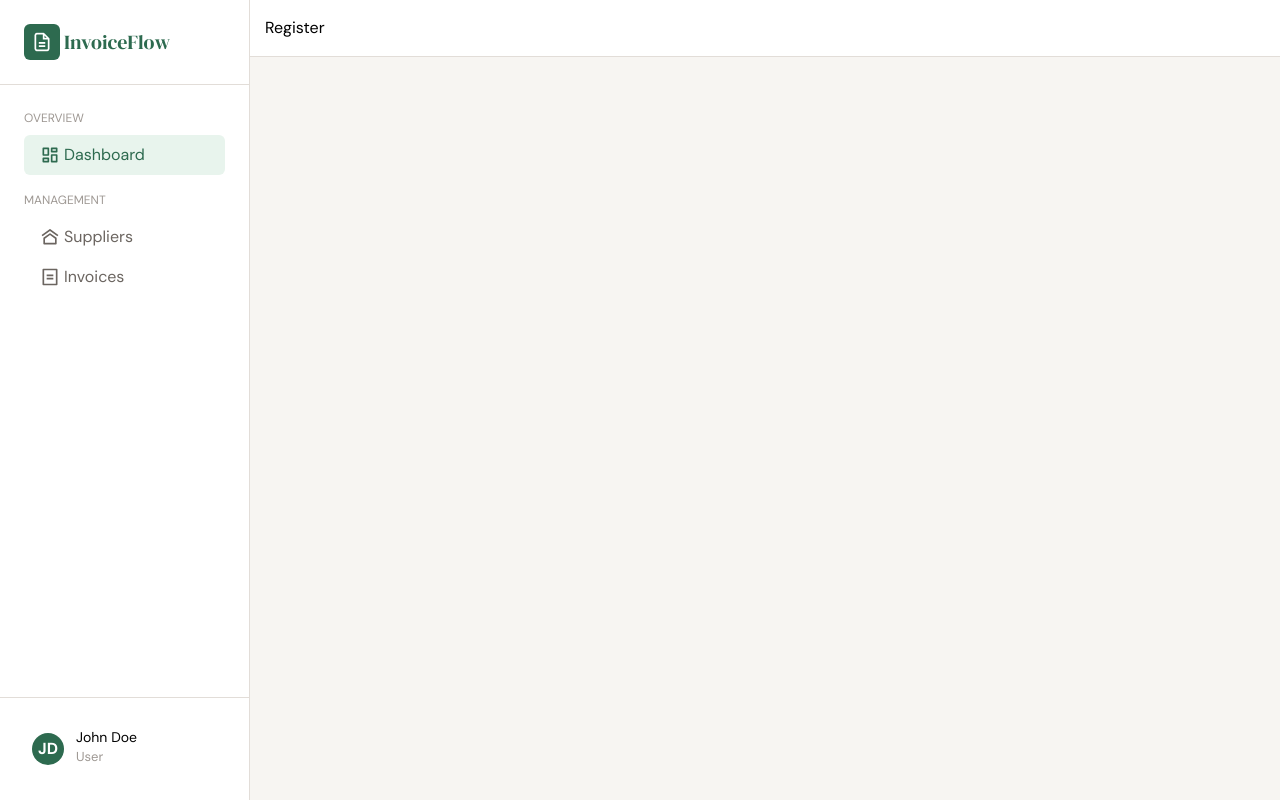
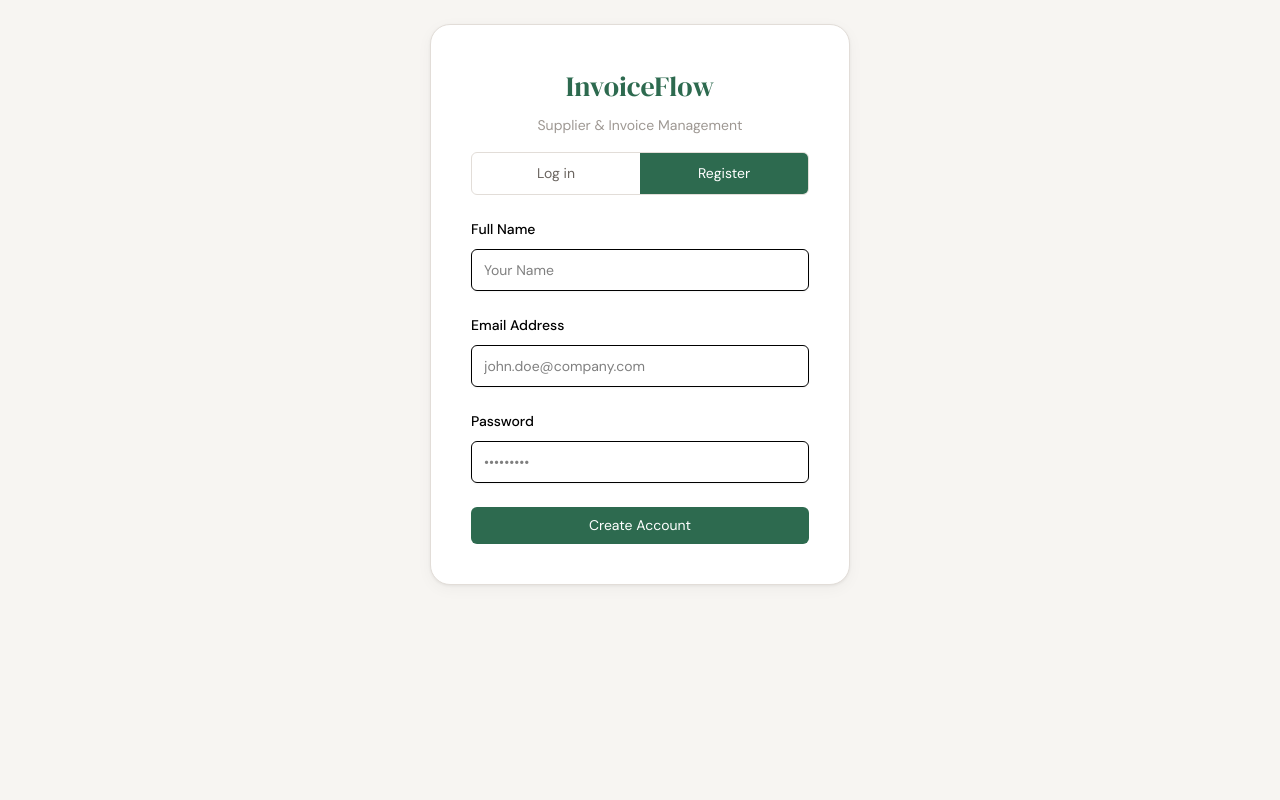
Before and after one commit to shsalima/smart-invoice-payment-tracking, a React (Vite) app in the folder front-end/: page /register in a window 1280 px wide. Built offline with nearby package versions, Linux system fonts and the light colour scheme.

Commit message:
Set the register and login pages

```diff
--- a/front-end/src/App.jsx
+++ b/front-end/src/App.jsx
@@ -1,18 +1,24 @@
-import { Routes, Route } from "react-router";
+import { Routes, Route, useLocation } from "react-router";
 import SideBar from "./components/layout/SideBar";
 import AppHeader from "./components/layout/AppHeader";
-import HomePage from "./pages/HomePage";
+import RegisterPage from "./pages/RegisterPage";
+import LoginPage from "./pages/LoginPage";
 
 function App() {
+    const { pathname } = useLocation();
+
+    const authPagesCheck = pathname == "/register" || pathname == "/login";
+
     return (
         <div className="flex">
-            <SideBar />
+            {authPagesCheck != true && <SideBar />}
 
             <div className="flex-1">
-                <AppHeader />
+                {authPagesCheck != true && <AppHeader />}
                 <div className="container py-6">
                     <Routes>
-                        <Route path="/home" element={<HomePage />} />
+                        <Route path="/register" element={<RegisterPage />} />
+                        <Route path="/login" element={<LoginPage />} />
                     </Routes>
                 </div>
             </div>
--- a/front-end/src/components/layout/SideBar.jsx
+++ b/front-end/src/components/layout/SideBar.jsx
@@ -17,23 +17,32 @@ export default function SideBar() {
                     <h2 className="text-[12px] text-[#9E9893] uppercase mb-2">
                         Overview
                     </h2>
-                    <button className="bg-[#E8F4ED] text-[#2D6A4F] w-full text-start px-4 py-2 rounded-md flex items-center gap-1 cursor-pointer main-transition">
+                    <Link
+                        to="/dashboard"
+                        className="bg-[#E8F4ED] text-[#2D6A4F] w-full text-start px-4 py-2 rounded-md flex items-center gap-1 cursor-pointer main-transition"
+                    >
                         <RiDashboardLine className="w-[20px]" />
                         <span>Dashboard</span>
-                    </button>
+                    </Link>
                 </div>
                 <div>
                     <h2 className="text-[12px] text-[#9E9893] uppercase mb-2">
                         Management
                     </h2>
-                    <button className="text-[#6B6560] hover:bg-[#F0EDE8] hover:text-[#6B6560] w-full text-start px-4 py-2 rounded-md flex items-center gap-1 cursor-pointer main-transition">
+                    <Link
+                        to="/suppliers"
+                        className="text-[#6B6560] hover:bg-[#F0EDE8] hover:text-[#6B6560] w-full text-start px-4 py-2 rounded-md flex items-center gap-1 cursor-pointer main-transition"
+                    >
                         <RiHome9Line className="w-[20px]" />
                         <span>Suppliers</span>
-                    </button>
-                    <button className="text-[#6B6560] hover:bg-[#F0EDE8] hover:text-[#6B6560] w-full text-start px-4 py-2 rounded-md flex items-center gap-1 cursor-pointer main-transition">
+                    </Link>
+                    <Link
+                        to="/invoices"
+                        className="text-[#6B6560] hover:bg-[#F0EDE8] hover:text-[#6B6560] w-full text-start px-4 py-2 rounded-md flex items-center gap-1 cursor-pointer main-transition"
+                    >
                         <RiBillLine className="w-[20px]" />
                         <span>Invoices</span>
-                    </button>
+                    </Link>
                 </div>
             </div>
             <div className="p-6 border-t border-[#E2DDD8] absolute left-0 bottom-0 w-full">
--- a/front-end/src/pages/HomePage.jsx
+++ /dev/null
@@ -1,7 +0,0 @@
-export default function HomePage() {
-    return (
-        <div>
-            <h1>This is the home page</h1>
-        </div>
-    );
-}
--- /dev/null
+++ b/front-end/src/pages/LoginPage.jsx
@@ -0,0 +1,69 @@
+import { Link } from "react-router";
+
+export default function LoginPage() {
+    return (
+        <div className="h-secree flex justify-center items-center">
+            <div className="bg-[#fff] border border-[#E2DDD8] rounded-[20px] p-[40px] w-[420px] [box-shadow:0_1px_3px_rgba(0,0,0,0.06),_0_4px_16px_rgba(0,0,0,0.04)]">
+                <h1 className="secondary-font text-[28px] text-center text-[#2D6A4F] mb-2">
+                    InvoiceFlow
+                </h1>
+                <h2 className="text-[14px] text-[#9E9893] text-center mb-4">
+                    Supplier & Invoice Management
+                </h2>
+                <div className="flex border mb-6 border-[#E2DDD8] rounded-md overflow-hidden">
+                    <Link
+                        to="/login"
+                        className="bg-[#2D6A4F] text-white flex-1 p-2.5 text-center text-[14px] cursor-pointer"
+                    >
+                        Log in
+                    </Link>
+                    <Link
+                        to="/register"
+                        className="bg-transparent text-[#6B6560] flex-1 p-2.5 text-center text-[14px] cursor-pointer"
+                    >
+                        Register
+                    </Link>
+                </div>
+
+                <form>
+                    <div className="mb-6">
+                        <label
+                            htmlFor="email"
+                            className="block mb-2.5 text-sm font-medium text-heading"
+                        >
+                            Email Address
+                        </label>
+                        <input
+                            type="email"
+                            id="email"
+                            className="bg-neutral-secondary-medium border border-default-medium text-heading text-sm rounded-md focus:ring-brand focus:border-brand block w-full px-3 py-2.5 shadow-xs placeholder:text-body"
+                            placeholder="john.doe@company.com"
+                            required
+                        />
+                    </div>
+                    <div className="mb-6">
+                        <label
+                            htmlFor="password"
+                            className="block mb-2.5 text-sm font-medium text-heading"
+                        >
+                            Password
+                        </label>
+                        <input
+                            type="password"
+                            id="password"
+                            className="bg-neutral-secondary-medium border border-default-medium text-heading text-sm rounded-md focus:ring-brand focus:border-brand block w-full px-3 py-2.5 shadow-xs placeholder:text-body"
+                            placeholder="•••••••••"
+                            required
+                        />
+                    </div>
+                    <button
+                        type="submit"
+                        className="block w-full bg-[#2D6A4F] text-white text-[14px] px-4 py-2 rounded-md cursor-pointer"
+                    >
+                        Sign In
+                    </button>
+                </form>
+            </div>
+        </div>
+    );
+}
--- /dev/null
+++ b/front-end/src/pages/RegisterPage.jsx
@@ -0,0 +1,84 @@
+import { Link } from "react-router";
+
+export default function RegisterPage() {
+    return (
+        <div className="h-secree flex justify-center items-center">
+            <div className="bg-[#fff] border border-[#E2DDD8] rounded-[20px] p-[40px] w-[420px] [box-shadow:0_1px_3px_rgba(0,0,0,0.06),_0_4px_16px_rgba(0,0,0,0.04)]">
+                <h1 className="secondary-font text-[28px] text-center text-[#2D6A4F] mb-2">
+                    InvoiceFlow
+                </h1>
+                <h2 className="text-[14px] text-[#9E9893] text-center mb-4">
+                    Supplier & Invoice Management
+                </h2>
+                <div className="flex border mb-6 border-[#E2DDD8] rounded-md overflow-hidden">
+                    <Link
+                        to="/login"
+                        className="bg-transparent text-[#6B6560] flex-1 p-2.5 text-center text-[14px] cursor-pointer"
+                    >
+                        Log in
+                    </Link>
+                    <Link
+                        to="/register"
+                        className="bg-[#2D6A4F] text-white flex-1 p-2.5 text-center text-[14px] cursor-pointer"
+                    >
+                        Register
+                    </Link>
+                </div>
+
+                <form>
+                    <div className="mb-6">
+                        <label
+                            htmlFor="full-name"
+                            className="block mb-2.5 text-sm font-medium text-heading"
+                        >
+                            Full Name
+                        </label>
+                        <input
+                            type="text"
+                            id="full-name"
+                            className="bg-neutral-secondary-medium border border-default-medium text-heading text-sm rounded-md focus:ring-brand focus:border-brand block w-full px-3 py-2.5 shadow-xs placeholder:text-body"
+                            placeholder="Your Name"
+                            required
+                        />
+                    </div>
+                    <div className="mb-6">
+                        <label
+                            htmlFor="email"
+                            className="block mb-2.5 text-sm font-medium text-heading"
+                        >
+                            Email Address
+                        </label>
+                        <input
+                            type="email"
+                            id="email"
+                            className="bg-neutral-secondary-medium border border-default-medium text-heading text-sm rounded-md focus:ring-brand focus:border-brand block w-full px-3 py-2.5 shadow-xs placeholder:text-body"
+                            placeholder="john.doe@company.com"
+                            required
+                        />
+                    </div>
+                    <div className="mb-6">
+                        <label
+                            htmlFor="password"
+                            className="block mb-2.5 text-sm font-medium text-heading"
+                        >
+                            Password
+                        </label>
+                        <input
+                            type="password"
+                            id="password"
+                            className="bg-neutral-secondary-medium border border-default-medium text-heading text-sm rounded-md focus:ring-brand focus:border-brand block w-full px-3 py-2.5 shadow-xs placeholder:text-body"
+                            placeholder="•••••••••"
+                            required
+                        />
+                    </div>
+                    <button
+                        type="submit"
+                        className="block w-full bg-[#2D6A4F] text-white text-[14px] px-4 py-2 rounded-md cursor-pointer"
+                    >
+                        Create Account
+                    </button>
+                </form>
+            </div>
+        </div>
+    );
+}
--- /dev/null
+++ b/package.json
@@ -0,0 +1,6 @@
+{
+  "dependencies": {
+    "@tailwindcss/vite": "^4.3.0",
+    "tailwindcss": "^4.3.0"
+  }
+}
```
Also changed, not shown: 1 other file (tests, documents, lock files or other folders).
